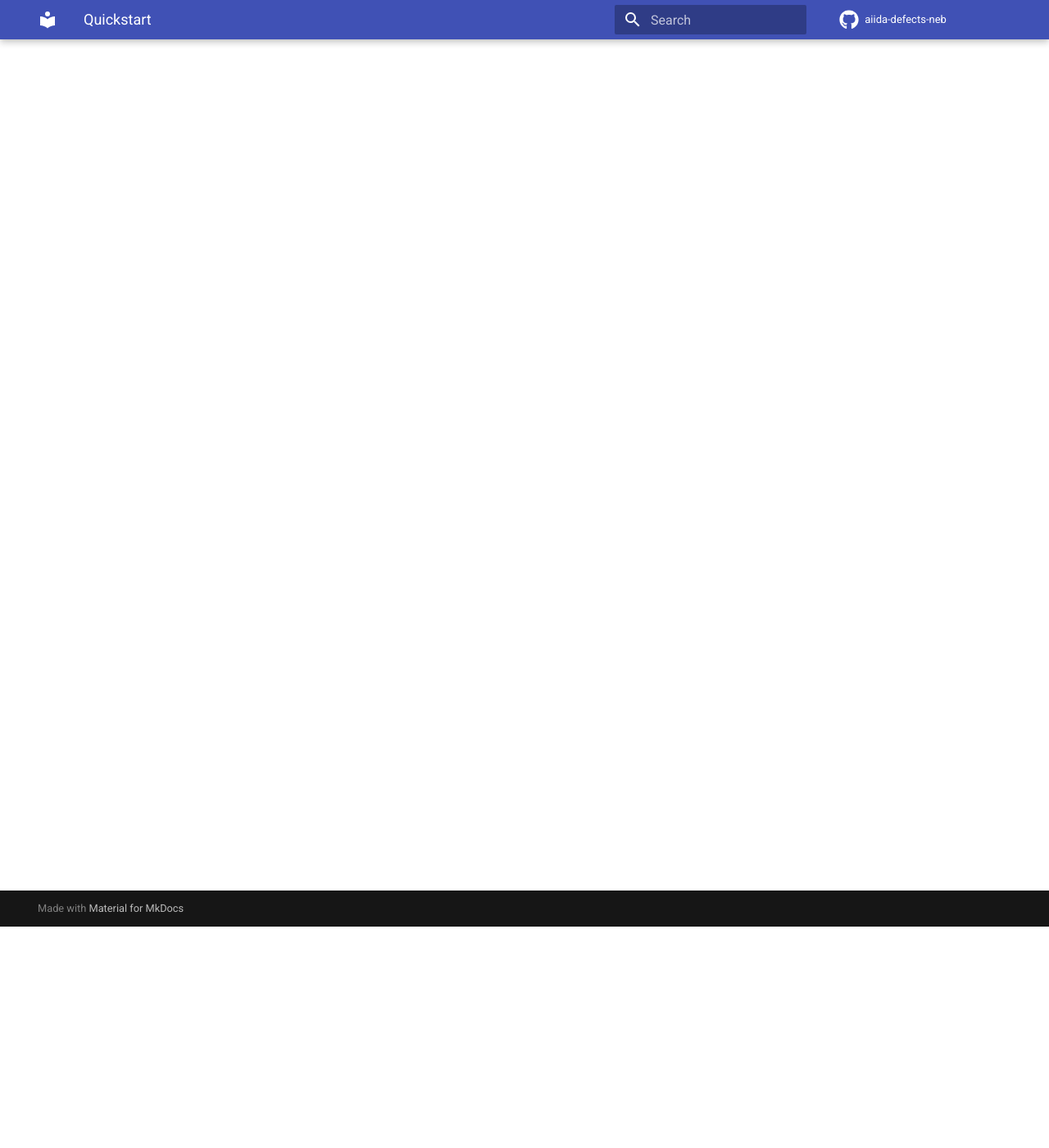
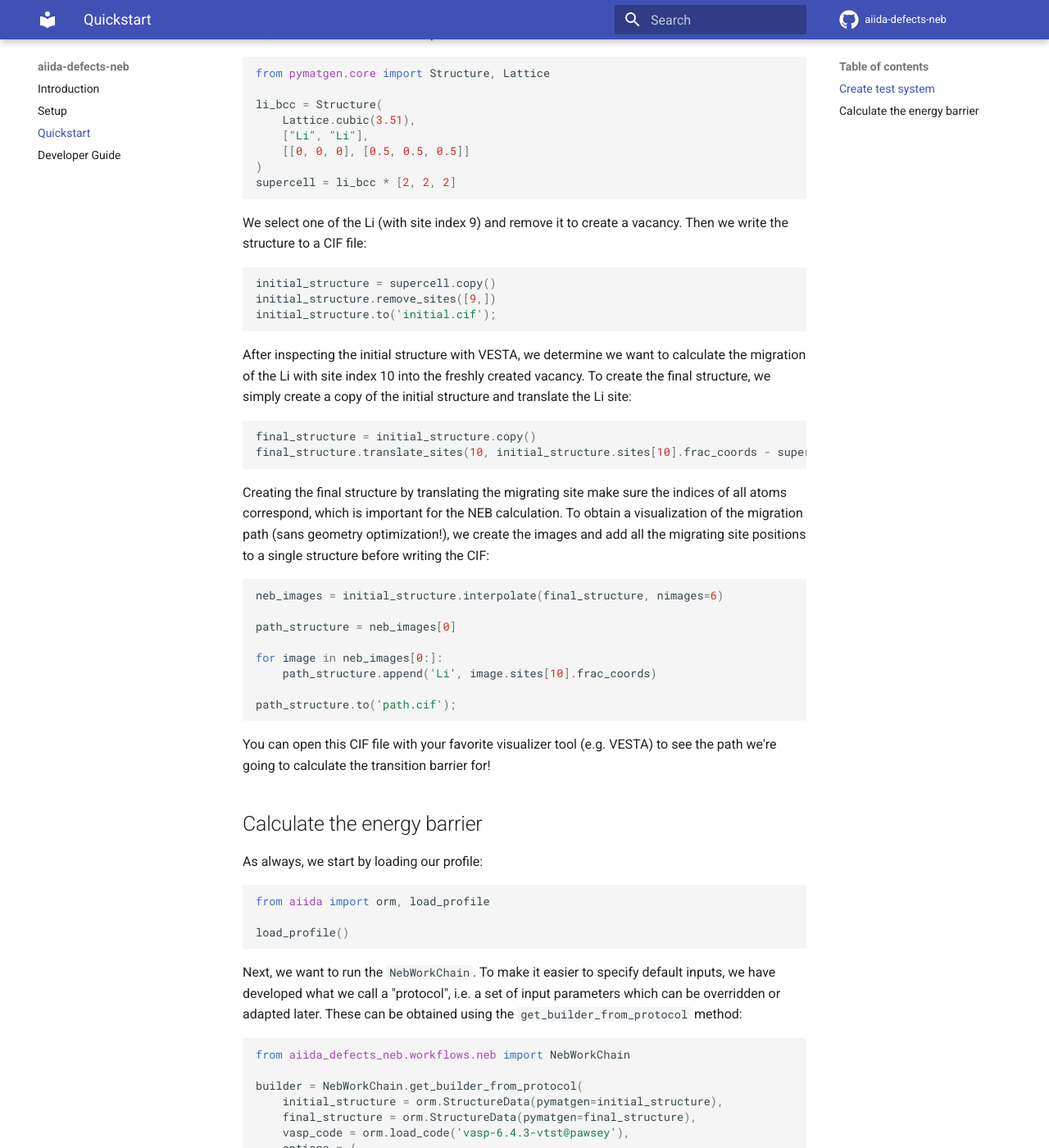
Before and after one commit to verdi-group/aiida-defects-neb, an MkDocs documentation site: the page built from docs/quickstart.md, in a window 1280 px wide and 1400 px high, scrolled down 270 px. Shown: the whole window at 82% size. Built offline with MkDocs 1.6.1 and Material for MkDocs 9.7.7, drawn with Linux system fonts in a browser that asks for light colours; comment, search, counter and statistics services are not loaded; some of the changed text lies outside the part shown.

Commit message:
📚 Quickstart: add first version

````diff
--- a/docs/quickstart.md
+++ b/docs/quickstart.md
@@ -1 +1,146 @@
+---
+jupyter:
+  jupytext:
+    cell_metadata_filter: -all
+    formats: .jupytext-sync-ipynb//ipynb,md
+    text_representation:
+      extension: .md
+      format_name: markdown
+      format_version: '1.3'
+      jupytext_version: 1.17.3
+  kernelspec:
+    display_name: DEFECT
+    language: python
+    name: defect
+---
+
 # Quickstart
+
+
+## Create test system
+
+Let's start by setting up a little test system: a BCC Li 2x2x2 supercell to calculate the migration barrier of Li into a vacancy we create.
+
+First, create the BCC Li 2x2x2 supercell:
+
+```python
+from pymatgen.core import Structure, Lattice
+
+li_bcc = Structure(
+    Lattice.cubic(3.51),
+    ["Li", "Li"],
+    [[0, 0, 0], [0.5, 0.5, 0.5]]
+)
+supercell = li_bcc * [2, 2, 2]
+```
+
+We select one of the Li (with site index 9) and remove it to create a vacancy.
+Then we write the structure to a CIF file:
+
+```python
+initial_structure = supercell.copy()
+initial_structure.remove_sites([9,])
+initial_structure.to('initial.cif');
+```
+
+After inspecting the initial structure with VESTA, we determine we want to calculate the migration of the Li with site index 10 into the freshly created vacancy.
+To create the final structure, we simply create a copy of the initial structure and translate the Li site:
+
+```python
+final_structure = initial_structure.copy()
+final_structure.translate_sites(10, initial_structure.sites[10].frac_coords - supercell.sites[9].frac_coords)
+```
+
+Creating the final structure by translating the migrating site make sure the indices of all atoms correspond, which is important for the NEB calculation.
+To obtain a visualization of the migration path (sans geometry optimization!), we create the images and add all the migrating site positions to a single structure before writing the CIF:
+
+```python
+neb_images = initial_structure.interpolate(final_structure, nimages=6)
+
+path_structure = neb_images[0]
+
+for image in neb_images[0:]:
+    path_structure.append('Li', image.sites[10].frac_coords)
+
+path_structure.to('path.cif');
+```
+
+You can open this CIF file with your favorite visualizer tool (e.g. VESTA) to see the path we're going to calculate the transition barrier for!
+
+
+## Calculate the energy barrier
+
+As always, we start by loading our profile:
+
+```python
+from aiida import orm, load_profile
+
+load_profile()
+```
+
+Next, we want to run the `NebWorkChain`.
+To make it easier to specify default inputs, we have developed what we call a "protocol", i.e. a set of input parameters which can be overridden or adapted later.
+These can be obtained using the `get_builder_from_protocol` method:
+
+```python
+from aiida_defects_neb.workflows.neb import NebWorkChain
+
+builder = NebWorkChain.get_builder_from_protocol(
+    initial_structure = orm.StructureData(pymatgen=initial_structure),
+    final_structure = orm.StructureData(pymatgen=final_structure),
+    vasp_code = orm.load_code('vasp-6.4.3-vtst@pawsey'),
+    options = {
+        'resources': {
+            'num_machines': 1,
+            'tot_num_mpiprocs': 60,
+            'num_cores_per_mpiproc': 1
+        },
+        'account': 'pawsey1141',
+        'queue_name': 'debug',
+        'max_memory_kb': int(115 * 1024 * 1024),
+        'max_wallclock_seconds': 3600
+    },
+    number_images=5
+)
+```
+
+A "process builder" is a more general concept in AiiDA.
+It basically stores all the inputs for the process you want to run.
+You can see its contents by simply returning it:
+
+```python
+builder
+```
+
+You can also change inputs as desired, for example, we probably don't need such a high energy cutoff for Li:
+
+```python
+builder['relax']['parameters']['incar']['encut'] = 300
+builder['neb']['parameters']['incar']['encut'] = 300
+```
+
+Now we're happy with the inputs, we can _submit_ the workflow to the engine!
+
+```python
+from aiida import engine
+
+workchain = engine.submit(builder)
+```
+
+Basically, the workflow is now stored in the AiiDA database.
+To execute it, we'll have to start the daemon:
+
+```python
+!verdi daemon start
+```
+
+The daemon is a process that runs a Python instance in the background
+Once the workflow is finished, you can e.g. plot the resulting energies:
+
+```python
+if not workchain.is_finished:
+    print('The workflow is still running!')
+else:
+    import matplotlib.pyplot as plt
+    plt.plot(workchain.outputs['energies'])
+```
````
